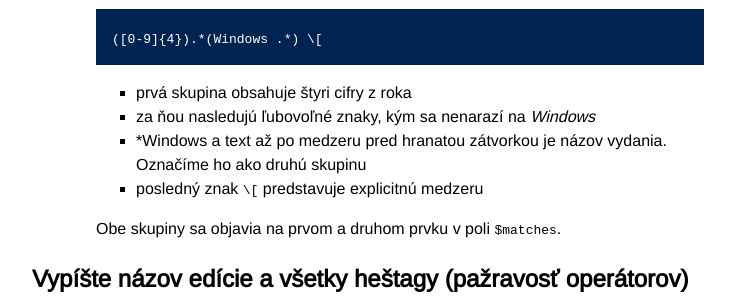
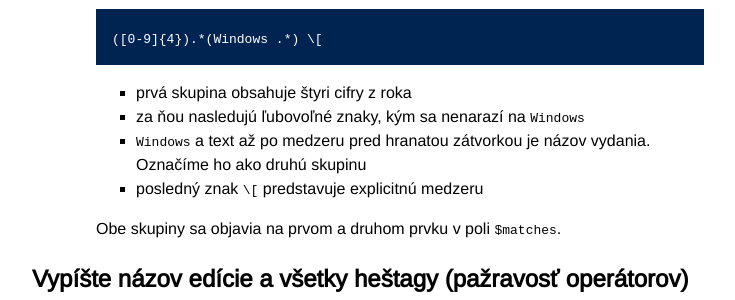
Before and after one commit to novotnyr/powershell-cvicebnica, a Jekyll site: the page built from regexp.markdown, in a window 1280 px wide and 900 px high, scrolled down 9883 px. Shown: the part 128-428 px from the top of the window, without its empty margins (272-1007 px from the left). Built offline with Jekyll 4.4.1, drawn with Linux system fonts in a browser that asks for light colours.

Commit message:
Preklepy a štýl

```diff
--- a/regexp.markdown
+++ b/regexp.markdown
@@ -380,8 +380,8 @@ Vytvoríme regulárny výraz, v ktorom označíme skupiny pre roky a názvy vyda
 	([0-9]{4}).*(Windows .*) \[
 
 *	prvá skupina obsahuje štyri cifry z roka
-*	za ňou nasledujú ľubovoľné znaky, kým sa nenarazí na *Windows*
-*	*Windows a text až po medzeru pred hranatou zátvorkou je názov vydania. Označíme ho ako druhú skupinu
+*	za ňou nasledujú ľubovoľné znaky, kým sa nenarazí na `Windows`
+*	`Windows` a text až po medzeru pred hranatou zátvorkou je názov vydania. Označíme ho ako druhú skupinu
 *	posledný znak `\[` predstavuje explicitnú medzeru
 
 Obe skupiny sa objavia na prvom a druhom prvku v poli `$matches`.
--- a/viacriadkove-skriptovanie.markdown
+++ b/viacriadkove-skriptovanie.markdown
@@ -27,9 +27,6 @@ Skrátený alias:
     Set-ExecutionPolicy RemoteSigned CurrentUser
 
 Následne treba odsúhlasiť v GUI zmenu politiky. Táto politika umožní spúšťať všetky skripty, ale tie, ktoré sa stiahli z webu, musia byť digitálne podpísané.
-
-Konštrukcie z procedurálneho programovania
-==========================================
 
 Oboznámte sa so syntaxou premenných. Vypočítajte cenu s DPH.
 ------------------------------------------------------------
```
